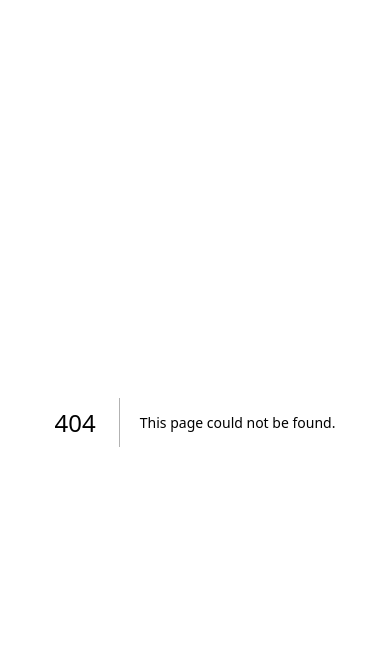
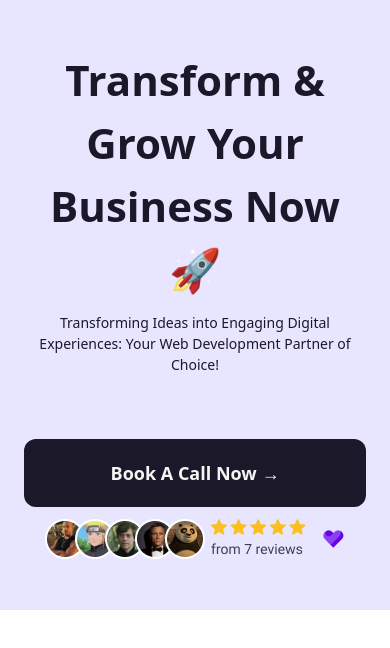
Before and after one commit to VividTruthKeeper/duggthevicious, a Next.js app: page /mobile in a window 390 px wide. Before the commit this address had no page. Shown: the top 648 px of the page. Built offline with nearby package versions, Linux system fonts and the light colour scheme; a web font is replaced by a local one.

Commit message:
hero section responsive

```diff
--- /dev/null
+++ b/app/mobile/page.tsx
@@ -0,0 +1,11 @@
+import Hero from "@/components/hero/Hero";
+
+const page = () => {
+  return (
+    <div>
+      <Hero />
+    </div>
+  );
+};
+
+export default page;
--- a/components/CtaBtn.tsx
+++ b/components/CtaBtn.tsx
@@ -9,7 +9,7 @@ const CtaBtn = ({ isWhite = false }: IProps) => {
     <a
       href="https://calendly.com/duggthevicious"
       target="__blank"
-      className="flex justify-center items-center bg-BLACK py-5 px-11 rounded-xl font-SATOSHI text-WHITE text-center text-lg capitalize font-bold w-fit"
+      className="flex justify-center items-center bg-BLACK py-5 px-11 rounded-xl font-SATOSHI text-WHITE text-center text-lg capitalize font-bold w-fit max-sm:w-full"
       style={isWhite ? { background: colors.WHITE, color: "#423E51" } : {}}
     >
       Book A Call Now →
--- a/components/hero/Hero.tsx
+++ b/components/hero/Hero.tsx
@@ -8,15 +8,15 @@ const Hero = () => {
     <section className="hero bg-LIGHTBLUE">
       <Container className="flex flex-col py-12 items-center">
         <div className="max-w-[800px] w-full flex flex-col items-center gap-16 ">
-          <div className="flex flex-col gap-3">
-            <h2 className="font-SATOSHI font-[900] text-[58px] text-center text-BLACK w-fit">
+          <div className="flex flex-col gap-3 items-center">
+            <h2 className="font-SATOSHI font-[900] text-[58px] text-center text-BLACK w-fit max-md:text-[50px] max-sm:text-[42px]">
               Transform & Grow Your Business Now 🚀
             </h2>
-            <p className="font-SATOSHI font-medium text-[18px] text-center text-BLACK w-fit">
+            <p className="font-SATOSHI font-medium text-[18px] text-center text-BLACK w-fit max-md:text-[16px] max-sm:text-[14px]">
               {headline}
             </p>
           </div>
-          <div className="flex flex-col gap-3">
+          <div className="flex flex-col gap-3 items-center w-full">
             <CtaBtn />
             <Image
               src="/reviews.png"
```
